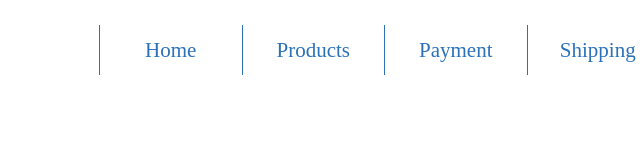
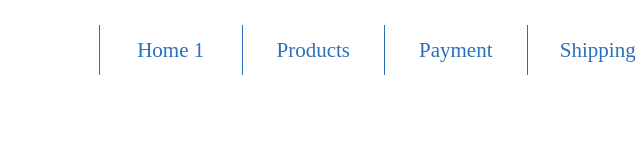
Before and after one commit to ValeoBeehive/shop-project, a plain HTML site: page index.html in a window 1280 px wide. Shown: the full height of the page, 256-896 px from the left. Drawn offline with Linux system fonts and the light colour scheme.

Commit message:
added Home 1

```diff
--- a/index.html
+++ b/index.html
@@ -24,7 +24,7 @@
                 <div class="col-md-6">
                     <nav>
                         <ul class="menu">
-                            <li><a href="">Home</a></li>
+                            <li><a href="">Home 1</a></li>
                             <li><a href="">Products</a></li>
                             <li><a href="">Payment</a></li>
                             <li><a href="">Shipping</a></li>
```
